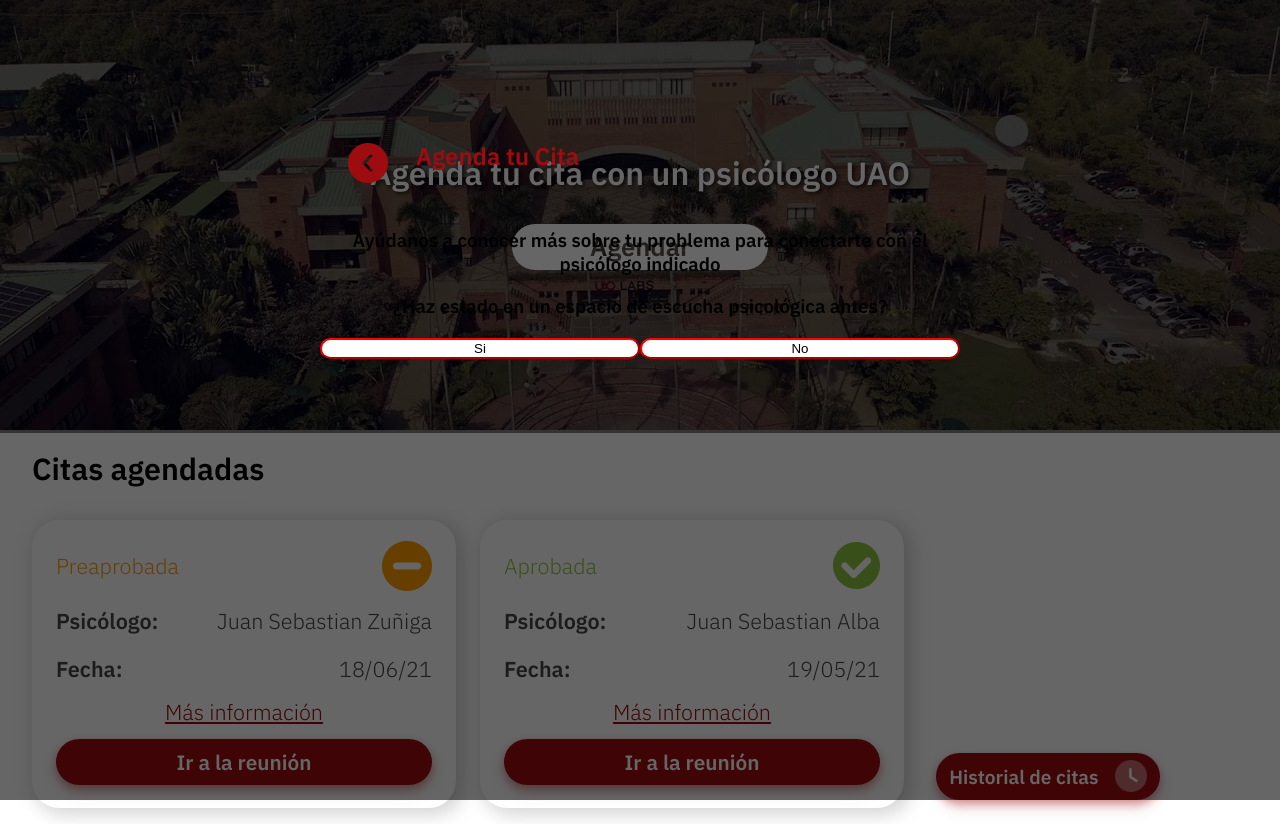
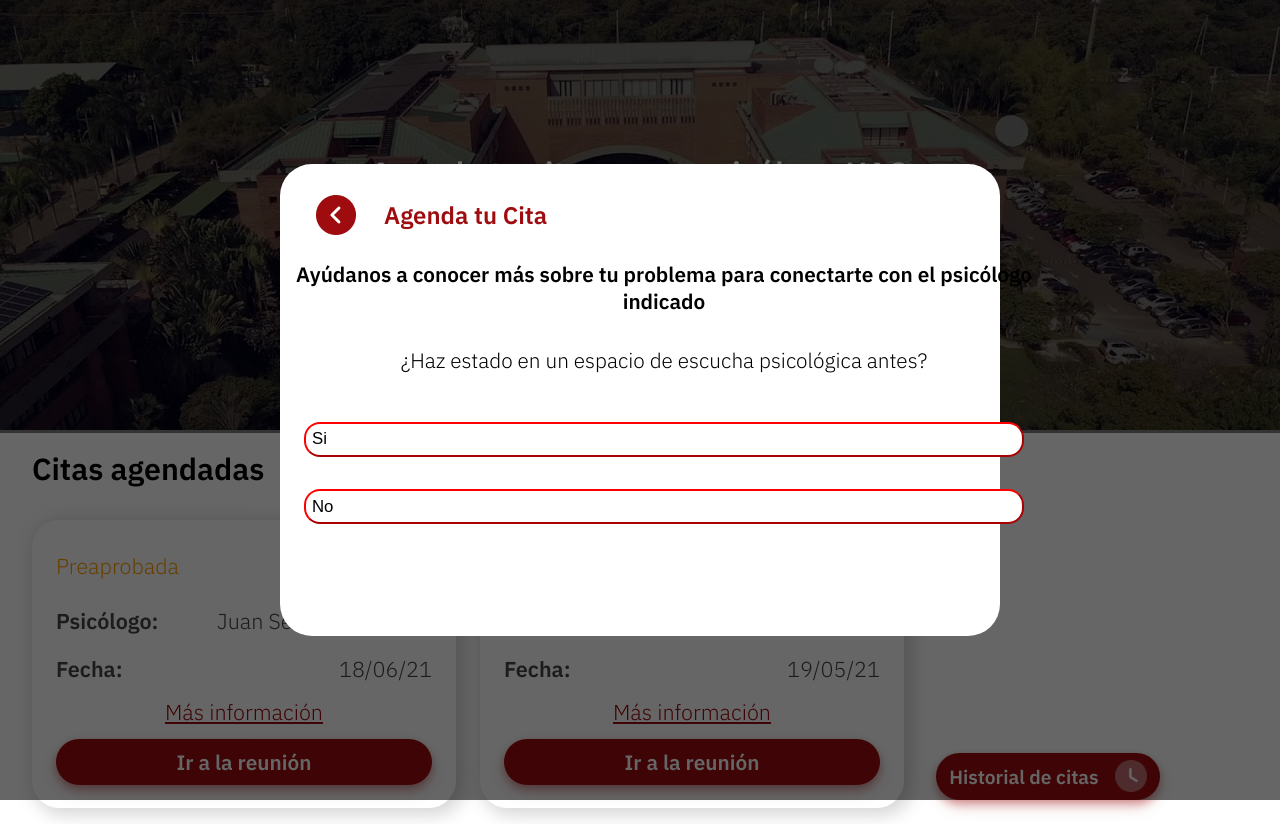
Before and after one commit to wildchamo/SerenaUAO, a React (Create React App) app in the folder finalweb/: page /Home in a window 1280 px wide. Both pictures are taken after a click on the button "Agendar". Built offline with nearby package versions, Linux system fonts and the light colour scheme.

Commit message:
estilos cuestionario

```diff
--- a/finalweb/src/componentes/Boton/Boton.css
+++ b/finalweb/src/componentes/Boton/Boton.css
@@ -98,10 +98,16 @@
 }
 
 .botonCuestionario{
-    width: 20rem;
+    width: 45rem;
+    font-size: 1.05rem;
+    font-weight: 100;
     background-color: white;
     border-color: red;
     border-radius: 1rem;
+    margin:1rem;
+    height: 2.2rem;
+    text-align: start;
+
 }
 .i-reloj{
     width: 2rem;
--- a/finalweb/src/componentes/CuestionarioModal/CuestionarioModal.css
+++ b/finalweb/src/componentes/CuestionarioModal/CuestionarioModal.css
@@ -1,7 +1,21 @@
 .cuestionario-modal{
     display: flex;
     flex-direction: row;
-    padding: 1rem;
-    height: 70vh;
-    width: 50vw;
+    padding: 0.5rem;
+    width: 55vw;
+    height: auto;
+    background-color: white;
+    border-radius: 2rem;
+    padding-bottom: 6rem;
 }
+.cuestionario1{
+    margin-bottom: 2rem;
+    margin-top: 0rem;
+    font-weight: bold;
+    font-size: 1.3rem;
+}
+.cuestionario2{
+    font-weight:300;
+    margin-bottom: 2rem;
+    font-size: 1.3rem;
+}
--- a/finalweb/src/componentes/CuestionarioModal/CuestonarioModal.js
+++ b/finalweb/src/componentes/CuestionarioModal/CuestonarioModal.js
@@ -10,8 +10,8 @@ const CuestionarioModal = ({isOpen, closeModal}) => {
         <ModalGL tipo="cuestionario-modal" isOpen={isOpen} closeModal={closeModal}>
             <div >
               <TituloModal titulo=" Agenda tu Cita " imagen={boton}></TituloModal>
-              <h3>Ayúdanos a conocer más sobre tu problema para conectarte con el psicólogo indicado</h3>
-              <h3>¿Haz estado en un espacio de escucha psicológica antes?</h3>
+              <h3 className="cuestionario1">Ayúdanos a conocer más sobre tu problema para conectarte con el psicólogo indicado</h3>
+              <h3 className="cuestionario2">¿Haz estado en un espacio de escucha psicológica antes?</h3>
               <Boton tamaño="botonCuestionario" titulo=" Si "/>
               <Boton tamaño="botonCuestionario" titulo=" No "/>
             </div>
--- a/finalweb/src/componentes/TituloModal/TituloModal.css
+++ b/finalweb/src/componentes/TituloModal/TituloModal.css
@@ -5,4 +5,5 @@
 .tituloModalTexto{
    color:#9E0C0F;
    text-decoration: none;
+   margin-top: 1.7rem;
 }
```
